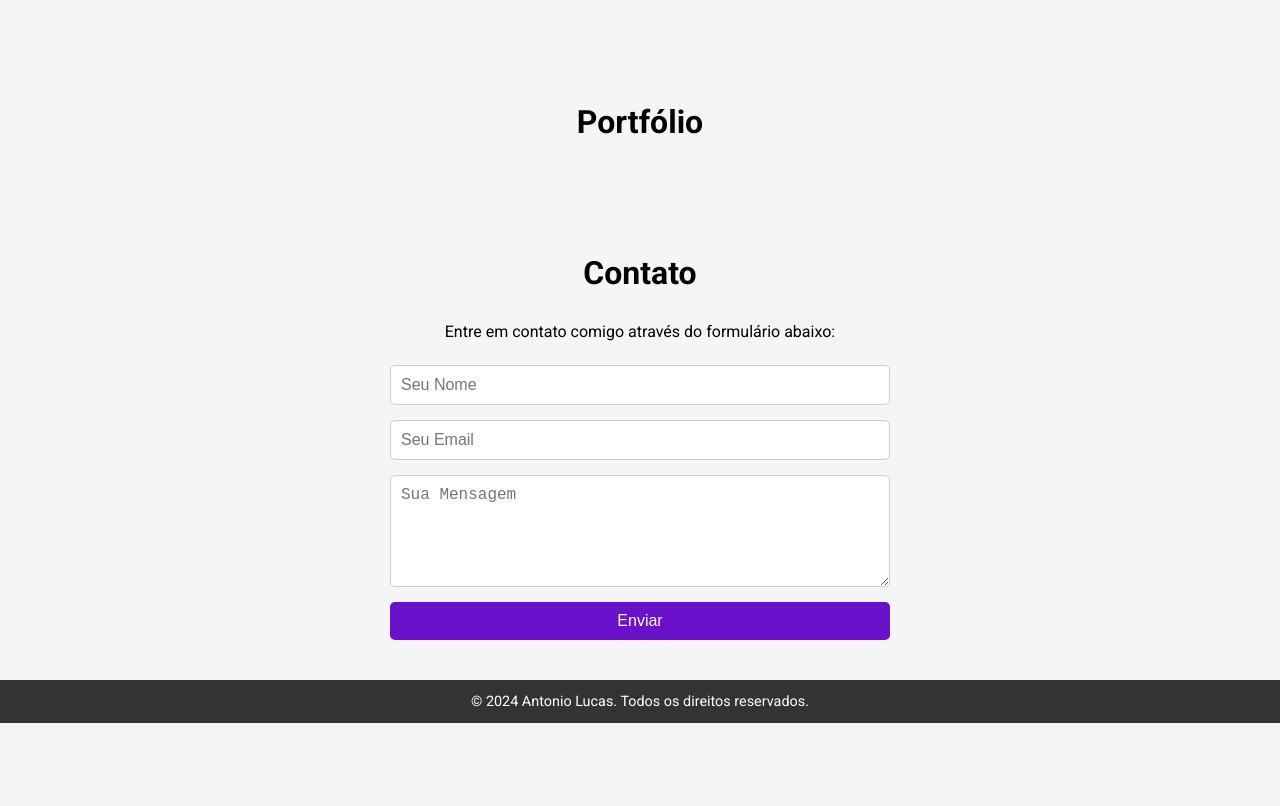
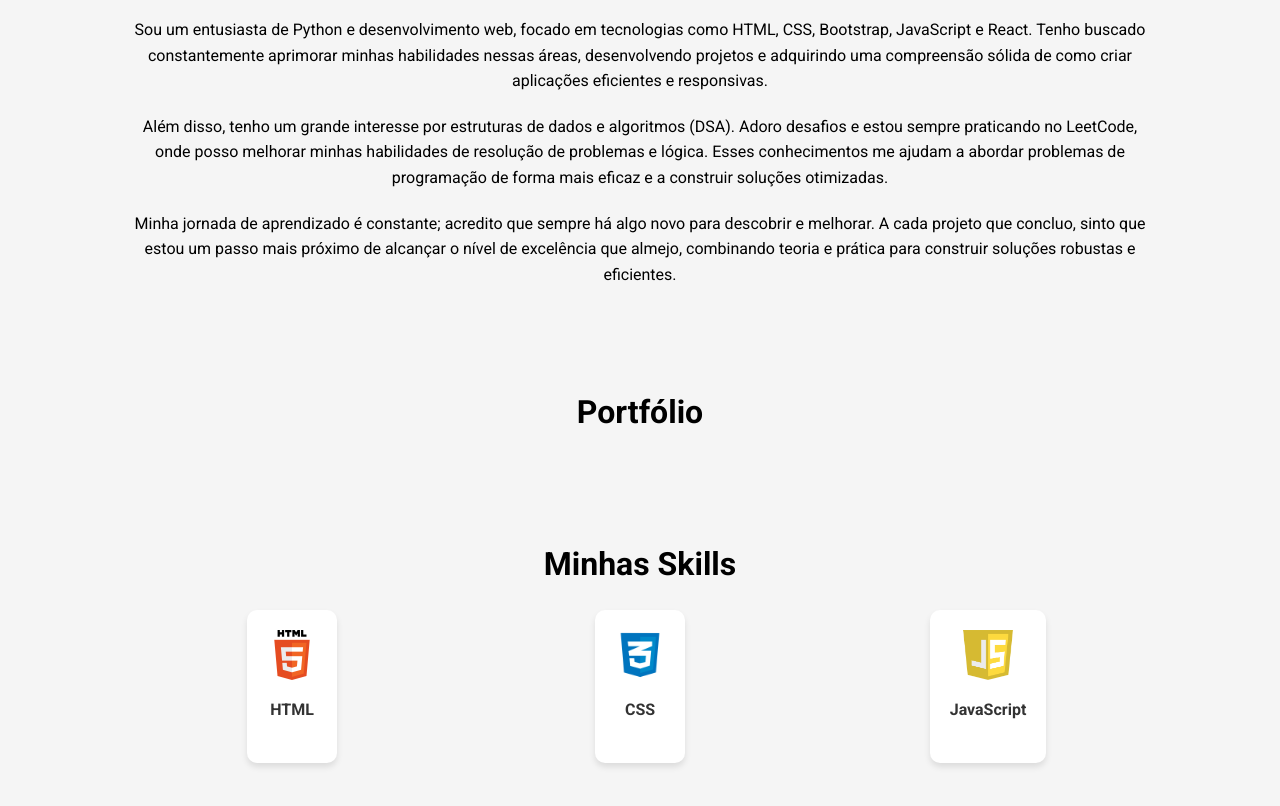
Before and after one commit to antoniilucas/Pagina-pessoal, a plain HTML site: page index.html in a window 1280 px wide. Shown: the part 430-1236 px from the top of the page. Before the commit the page ends 1153 px from the top, so only its background shows below. Drawn offline with Linux system fonts and the light colour scheme; no server answers.

Commit message:
Falta alteração do texto, melhora no port, melhora nas skills e no texto

```diff
--- a/index.html
+++ b/index.html
@@ -31,15 +31,38 @@
         <section id="sobre" class="section">
             <h2>Sobre Mim</h2>
             <p>Olá! Meu nome é Antonio Lucas. Sou Dev Full-Stack com paixão por criar sites e resolver problemas. Meu objetivo é criar soluções criativas e impactantes no mundo digital.</p>
+            <p>Sou um entusiasta de Python e desenvolvimento web, focado em tecnologias como HTML, CSS, Bootstrap, JavaScript e React. Tenho buscado constantemente aprimorar minhas habilidades nessas áreas, desenvolvendo projetos e adquirindo uma compreensão sólida de como criar aplicações eficientes e responsivas.</p>
+            <p>Além disso, tenho um grande interesse por estruturas de dados e algoritmos (DSA). Adoro desafios e estou sempre praticando no LeetCode, onde posso melhorar minhas habilidades de resolução de problemas e lógica. Esses conhecimentos me ajudam a abordar problemas de programação de forma mais eficaz e a construir soluções otimizadas.</p>
+            <p>Minha jornada de aprendizado é constante; acredito que sempre há algo novo para descobrir e melhorar. A cada projeto que concluo, sinto que estou um passo mais próximo de alcançar o nível de excelência que almejo, combinando teoria e prática para construir soluções robustas e eficientes.</p>
         </section>
+
 
         <section id="portfolio" class="section">
             <h2>Portfólio</h2>
             <div class="portfolio-grid">
-                <!-- Projetos serão carregados aqui pela API do GitHub -->
+                <!-- Os projetos do GitHub serão carregados aqui -->
             </div>
         </section>
 
+
+        <section id="skills" class="section">
+            <h2>Minhas Skills</h2>
+            <div class="skills-container">
+                <div class="skill">
+                    <img src="HTML.png" alt="HTML">
+                    <p>HTML</p>
+                </div>
+                <div class="skill">
+                    <img src="csslogo.png" alt="CSS">
+                    <p>CSS</p>
+                </div>
+                <div class="skill">
+                    <img src="JSlogo.png" alt="JavaScript">
+                    <p>JavaScript</p>
+                </div>
+                <!-- Adicione mais skills aqui -->
+            </div>
+        </section>
 
         <section id="contato" class="section">
             <h2>Contato</h2>
@@ -51,6 +74,7 @@
                 <button type="submit">Enviar</button>
             </form>
         </section>
+
     </main>
 
     <footer>
--- a/styles.css
+++ b/styles.css
@@ -212,3 +212,45 @@ footer {
         grid-template-columns: 1fr; /* Um item por linha em telas menores */
     }
 }
+/* Container geral das skills */
+.skills-container {
+    display: grid;
+    grid-template-columns: repeat(auto-fit, minmax(100px, 1fr));
+    gap: 20px;
+    justify-items: center;
+    margin-top: 20px;
+}
+
+/* Estilo para cada skill */
+.skill {
+    text-align: center;
+    background: white;
+    border-radius: 10px;
+    padding: 20px;
+    box-shadow: 0 4px 6px rgba(0, 0, 0, 0.1);
+    transition: transform 0.3s ease, box-shadow 0.3s ease;
+}
+
+.skill:hover {
+    transform: translateY(-5px);
+    box-shadow: 0 6px 12px rgba(0, 0, 0, 0.15);
+}
+
+/* Ícones das skills */
+.skill img {
+    width: 50px; /* Ajuste conforme necessário */
+    height: 50px; /* Ajuste conforme necessário */
+    margin-bottom: 10px;
+}
+
+/* Texto das skills */
+.skill p {
+    font-size: 1rem;
+    color: #333;
+    font-weight: bold;
+}
+@media (max-width: 768px) {
+    .skills-container {
+        grid-template-columns: repeat(2, 1fr); /* Duas colunas em telas menores */
+    }
+}
```
Also changed, not shown: HTML.png (added), JSlogo.png (added), csslogo.png (added).
